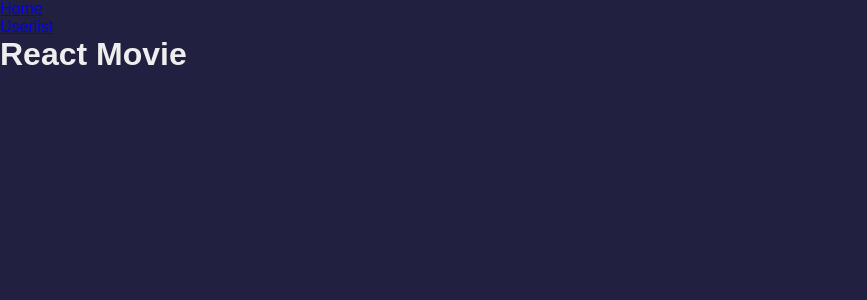
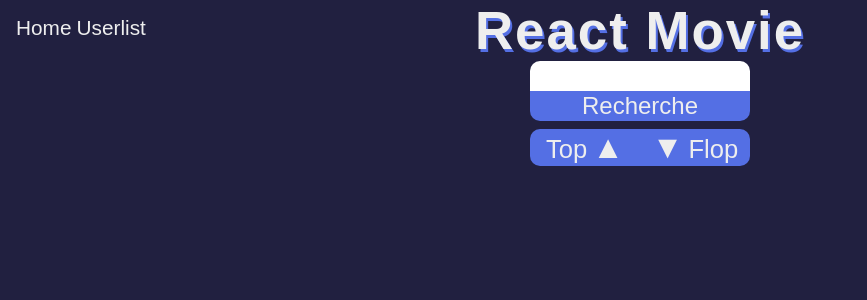
Before and after one commit to Henock-Lite/Movie-app, a React (Vite) app: page / in a window 1280 px wide. Shown: the top 300 px of the page, without its empty margins (0-867 px from the left). Built offline with nearby package versions, Linux system fonts and the light colour scheme; a web font is replaced by a local one.

Commit message:
adding-form

```diff
--- a/src/App.jsx
+++ b/src/App.jsx
@@ -1,7 +1,7 @@
 import { BrowserRouter, Route, Routes } from "react-router-dom";
 import Home from "./pages/Home";
 import Userlist from "./pages/Userlist";
-
+import "./style/index.css";
 
 function App() {
   return (
--- a/src/components/Form.jsx
+++ b/src/components/Form.jsx
@@ -0,0 +1,19 @@
+import React from "react";
+const Form = () => {
+  return (
+    <div className="form-component">
+      <div className="form-container">
+        <form action="#">
+          <input type="text" />
+          <input type="submit" value="Recherche" />
+          <div className="btn-sort-container">
+            <span id="goodToBad"><strong className="topword">top</strong>&#9650;</span>
+            <span id="badToGood">&#9660;<strong className="flopword">flop</strong></span>
+          </div>
+        </form>
+      </div>
+    </div>
+  );
+};
+
+export default Form;
--- a/src/components/Header.jsx
+++ b/src/components/Header.jsx
@@ -1,10 +1,9 @@
 import React from "react";
 import { NavLink } from "react-router-dom";
-import "../style/components/_header.scss";
 
 const Header = () => {
   return (
-    <div>
+    <div className="header">
       <nav>
         <ul>
           <li>
--- a/src/pages/Home.jsx
+++ b/src/pages/Home.jsx
@@ -1,10 +1,12 @@
 import React from "react";
 import Header from "../components/Header";
+import  Form  from "../components/Form";
 
 const Home = () => {
   return (
     <div>
       <Header />
+      <Form />
     </div>
   );
 };
--- a/src/style/components/_form.scss
+++ b/src/style/components/_form.scss
@@ -1,4 +1,4 @@
-@use"../settings" as *;
+@use "../settings" as *;
 .form-component {
   .form-container {
     text-align: center;
@@ -50,12 +50,27 @@
     #goodToBad,
     #badToGood {
       background: $color-1;
+      font-size: 2rem;
       width: 110px;
       transition: 0.3s;
       position: relative;
 
       &:hover {
         background: $black;
+      }
+
+      strong{
+        font-weight: normal;
+        font-size: .8em;
+        text-transform: capitalize;
+      }
+
+      .topword{
+        margin-right: 5px;
+      }
+
+      .flopword{
+        margin-left: 5px;
       }
     }
     #goodToBad span {
--- a/src/style/index.css
+++ b/src/style/index.css
@@ -240,6 +240,7 @@ li {
 .form-component .btn-sort-container #goodToBad,
 .form-component .btn-sort-container #badToGood {
   background: #546fe4;
+  font-size: 2rem;
   width: 110px;
   -webkit-transition: 0.3s;
   transition: 0.3s;
@@ -248,6 +249,20 @@ li {
 .form-component .btn-sort-container #goodToBad:hover,
 .form-component .btn-sort-container #badToGood:hover {
   background: #060d2c;
+}
+.form-component .btn-sort-container #goodToBad strong,
+.form-component .btn-sort-container #badToGood strong {
+  font-weight: normal;
+  font-size: 0.8em;
+  text-transform: capitalize;
+}
+.form-component .btn-sort-container #goodToBad .topword,
+.form-component .btn-sort-container #badToGood .topword {
+  margin-right: 5px;
+}
+.form-component .btn-sort-container #goodToBad .flopword,
+.form-component .btn-sort-container #badToGood .flopword {
+  margin-left: 5px;
 }
 .form-component .btn-sort-container #goodToBad span {
   -webkit-transform: translateY(-50%) rotate(-90deg);
```
Also changed, not shown: 1 other file (tests, documents, lock files or other folders).
